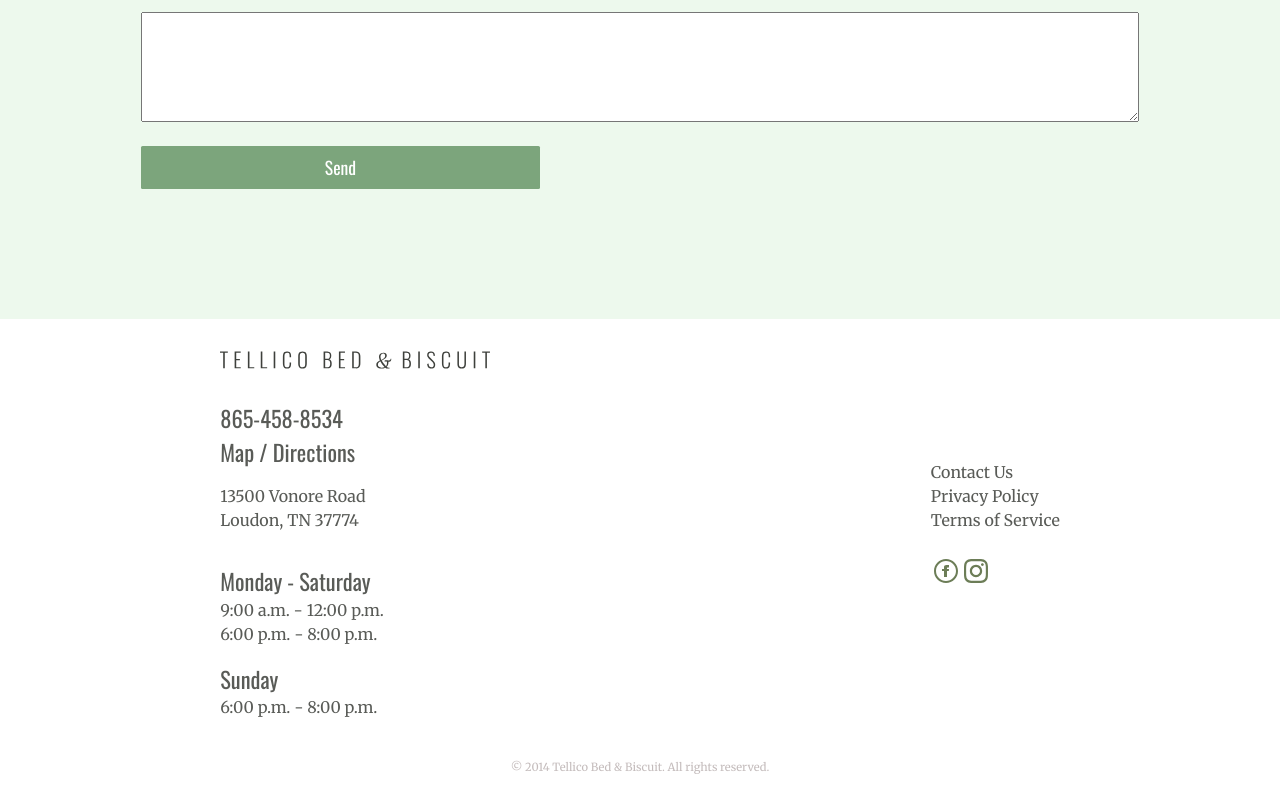
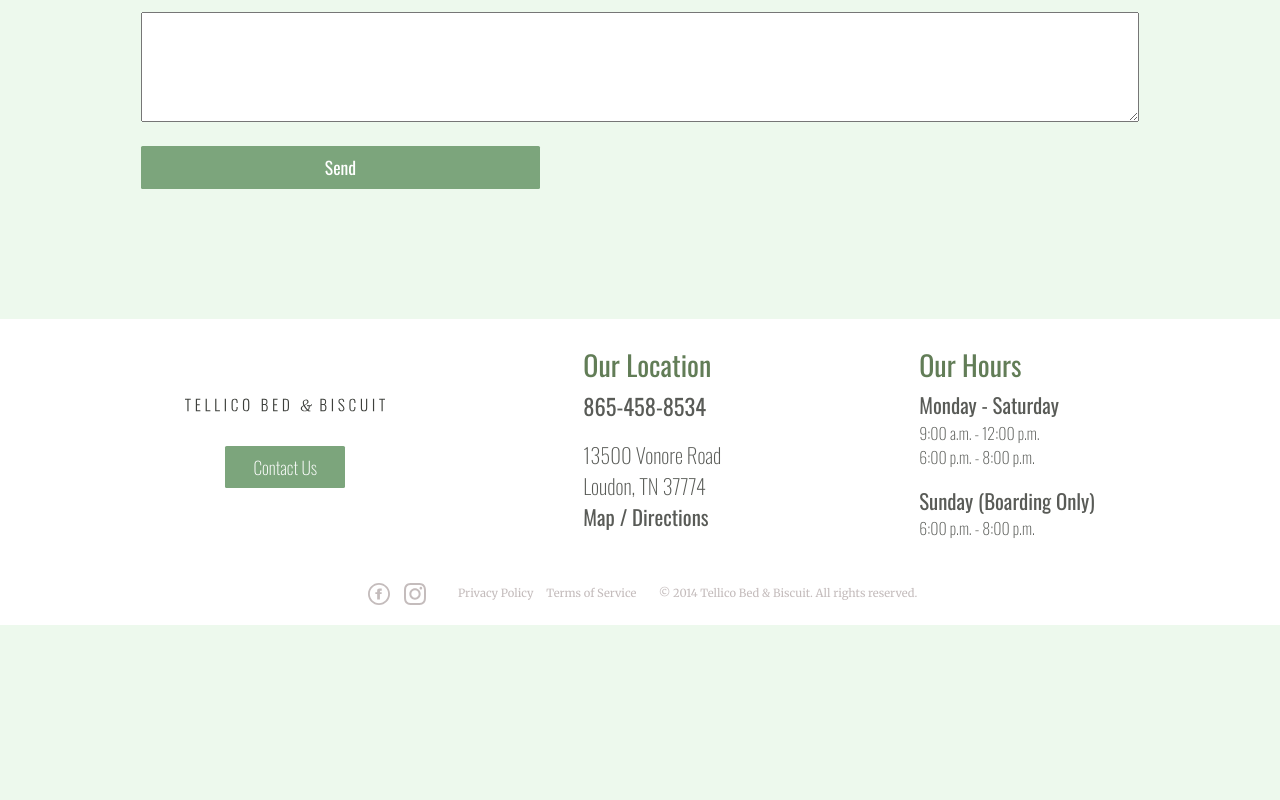
Before and after one commit to Worthy-Dev/tellicoBNB, a React (Create React App) app in the folder tellico/: page /contact in a window 1280 px wide. Shown: the part 501-1301 px from the top of the page. After the commit the page ends 1126 px from the top, so only its background shows below. Built offline with nearby package versions, Linux system fonts and the light colour scheme; the HTML template or start-up script is replaced by a standard one.

Commit message:
footer media complete

```diff
--- a/tellico/public/index.html
+++ b/tellico/public/index.html
@@ -15,6 +15,9 @@
       href="https://fonts.googleapis.com/css2?family=Merriweather&family=Oswald&display=swap"
       rel="stylesheet"
     />
+    <link rel="preconnect" href="https://fonts.googleapis.com">
+    <link rel="preconnect" href="https://fonts.gstatic.com" crossorigin>
+    <link href="https://fonts.googleapis.com/css2?family=Oswald:wght@200&display=swap" rel="stylesheet">
     <link
       rel="stylesheet"
       href="https://cdn.jsdelivr.net/npm/bootstrap@4.6.0/dist/css/bootstrap.min.css"
--- a/tellico/src/components/Footer.js
+++ b/tellico/src/components/Footer.js
@@ -10,13 +10,25 @@
   return (
     <FooterContainer>
       <div className="footer">
-        <div className="section info">
-          <div className="logo-container">
-            <img className="footer-logo" src={fullLogo} alt="logo" />
+        <div className="logo-container section">
+          <img className="footer-logo" src={fullLogo} alt="logo" />
+          <a className="button" href="/contact">
+          Contact Us
+          </a>
+        </div>
+
+        <div className="section">
+          <h3>Our Location</h3>
+          <div className="details">
+            <p className="phone">865-458-8534</p>
+
           </div>
-          <div className="phone">
-            <p>865-458-8534</p>
+
+          <div className="details">
+            <p className="address">13500 Vonore Road</p>
+            <p className="address">Loudon, TN 37774</p>
             <a
+              className="map"
               target="_blank"
               rel="noreferrer"
               href="https://www.google.com/maps/place/Tellico+Bed+And+Biscuit/@35.7052457,-84.3042971,17.18z/data=!4m13!1m7!3m6!1s0x885e7e70280fe9e1:0x818eeb52964b1ab7!2s13500+Vonore+Rd,+Loudon,+TN+37774!3b1!8m2!3d35.7053837!4d-84.3019763!3m4!1s0x885e7e6546044031:0xdbc136eb60b443a4!8m2!3d35.7042511!4d-84.3029911"
@@ -24,48 +36,50 @@
               Map / Directions
             </a>
           </div>
-          <div className="address">
-            <p>13500 Vonore Road</p>
-            <p>Loudon, TN 37774</p>
-          </div>
+        </div>
 
-          <div>
+        <div className="section">
+          <h3>Our Hours</h3>
+          <div className="mon-sat details">
             <p className="hours">Monday - Saturday</p>
             <p>9:00 a.m. - 12:00 p.m.</p>
             <p>6:00 p.m. - 8:00 p.m.</p>
-            <p className="sunday">Sunday</p>
+          </div>
+
+          <div className="sun details">
+            <p className="sunday">Sunday (Boarding Only)</p>
             <p>6:00 p.m. - 8:00 p.m.</p>
           </div>
+
+          <div className="hr-container">
+            <hr className="line"></hr>
+          </div>
         </div>
+      </div>
 
-        <hr className="lines"></hr>
-
-        <div className="section links">
-          <div className="nav-links">
-            <ul>
-              <li>
-                <Link to="/contact">Contact Us</Link>
-              </li>
-              <li>
-                <Link to="/privacy-policy">Privacy Policy</Link>
-              </li>
-              <li>
-                <Link to="/terms-of-service">Terms of Service</Link>
-              </li>
-            </ul>
-          </div>
-
+      <div className="copy">
+        <div className="social-icons">
           <a href="https://www.facebook.com/TellicoBandB/">
             <img className="social" src={facebook} alt="facebook icon"></img>
           </a>
-          <a href="https://www.instagram.com/">
+          <a className="social" href="https://www.instagram.com/">
             <img className="social" src={instagram} alt="instagram icon"></img>
           </a>
         </div>
-      </div>
-      <div className="copy">
+
+        <div className="nav-links">
+          <ul>
+            <li>
+              <Link to="/privacy-policy">Privacy Policy</Link>
+            </li>
+            <li>
+              <Link to="/terms-of-service">Terms of Service</Link>
+            </li>
+          </ul>
+        </div>
+
         <p className="copy-right">
-          &copy; 2014 Tellico Bed & Biscuit. All rights reserved.
+            &copy; 2014 Tellico Bed & Biscuit. All rights reserved.
         </p>
       </div>
     </FooterContainer>
@@ -81,49 +95,80 @@
   justify-content: center;
   text-align: center;
 
+
+  .logo-container {
+      display: flex;
+      flex-direction: column;
+      justify-content: center;
+      margin-top: 1rem;
+      .button {
+        cursor: pointer;
+        font-size: 1.1rem;
+        padding: 0.5rem 1rem;
+        transition: all 0.5s ease;
+        font-family: "Oswald", sans-serif;
+        background: #7ca57c;
+        color: #ffffff;
+        border-radius: 0.1rem;
+        margin-top: 1rem;
+        width: 60%;
+        align-self: center;
+        text-align: center;
+        &:hover {
+          color: #bccebc;
+          background: #ffffff;
+          text-decoration: none;
+          background: #627d57;
+        }
+      }
+      .footer-logo {
+        width: 270px;
+        height: 50px;
+      }
+    }
+
   .footer {
     display: flex;
     flex-direction: column;
     width: 100%;
     justify-content: center;
     align-items: center;
-
-    .logo-container {
-      display: flex;
-      justify-content: center;
-
-      .footer-logo {
-        width: 270px;
-        height: 50px;
-      }
+    h3{
+    margin-top: .7rem;
+    color: #627d57;
     }
 
     .section {
-      padding: 1rem;
+      padding: .8rem;
+      font-weight: 200;
+      .details{
+        padding-bottom: 1rem;
+        font-family: "Oswald", sans-serif;
+
+        .sunday, .hours{
+          font-size: 1.3rem;
+          font-family: "Oswald", sans-serif;
+          font-weight: 400;
+        }
+      }
       .phone {
         font-size: 1.4rem;
-        padding: 0.8rem;
         font-family: "Oswald", sans-serif;
+        font-weight: 400;
       }
-      .hours {
-        font-size: 1.4rem;
-        padding-top: 2rem;
-        font-family: "Oswald", sans-serif;
+      .address{
+        font-size: 1.3rem;
       }
-      .sunday {
-        padding-top: 1rem;
-        font-size: 1.4rem;
-        font-family: "Oswald", sans-serif;
+      .map{
+        font-weight: 400;
+        font-size: 1.3rem;
+      }
+      .line {
+        border-top: 2px solid #c4bcbc;
+        width: 100%;
+        margin-top: 2rem;
       }
 
-      .social {
-        padding: 0.7rem 0.2rem;
-      }
-    }
-
-    .lines {
-      border-top: 2px solid #6c7d57;
-      width: 50%;
     }
 
     p {
@@ -133,33 +178,78 @@
     a {
       text-decoration: none;
     }
-
-    ul {
-      list-style-type: none;
-    }
   }
   .copy {
     .copy-right {
-      margin: 1.5rem;
+      margin: 1rem 0;
       font-size: 0.7rem;
       color: #c4bcbc;
     }
+    .social {
+        padding: 0 0.3rem;
+    }
+    .nav-links {
+      margin: 1rem;
+      font-size: 0.7rem;
+      ul {
+        display: flex;
+        justify-content:center;
+        list-style-type: none;
+      }
+      a {
+      margin: .4rem;
+      color: #c4bcbc;
+      }
+    }
   }
+
+
   @media (min-width: 600px) {
     text-align: left;
+    .logo-container {
+      margin: 3rem 0;
+        .footer-logo {
+          width: 200px;
+          height: 50px;
+        }
+      }
+
     .footer {
       flex-direction: row;
-      justify-content: space-around;
+      align-items: flex-start;
+      justify-content: space-evenly;
       .section {
-        margin: 0 5rem;
-        .phone {
-          padding: 1rem 0;
+        display: flex;
+        flex-direction: column;
+        /* border: red 1px solid; */
+        h3{
+            margin-top: 1rem;
+          };
+        /* margin: 0 2rem; */
+        .details{
+
         }
+        /* margin-bottom: 1rem; */
+        /* margin: 0 2rem; */
+        /* .phone {
+          font-size: 1.7rem;
+        } */
       }
     }
 
-    .lines {
+    .line {
       display: none;
+    }
+
+    .copy {
+      display: flex;
+      align-items: center;
+      margin-bottom: .5rem;
+      .nav-links {
+        ul {
+          margin: 0;
+        }
+      }
     }
   }
 `;
--- a/tellico/src/components/Home.js
+++ b/tellico/src/components/Home.js
@@ -162,6 +162,7 @@
     background: #7ca57c;
     color: #ffffff;
     border-radius: 0.1rem;
+    text-align: center;
     &:hover {
       color: #bccebc;
       background: #ffffff;
```
Also changed, not shown: tellico/src/images/facebook.svg, tellico/src/images/instagram.svg.
